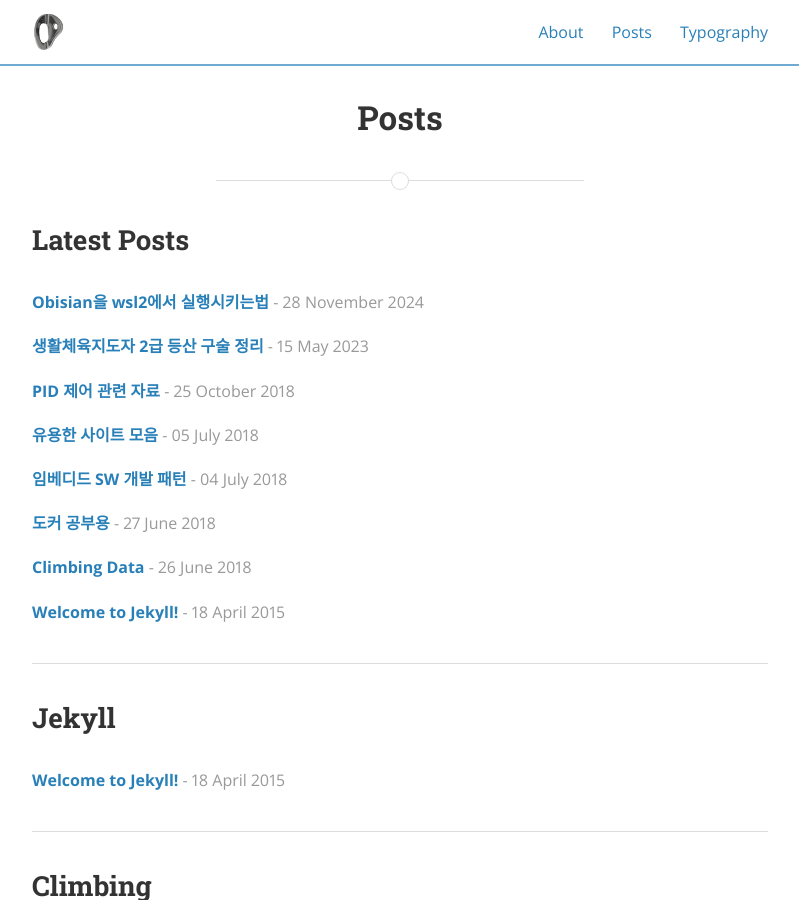
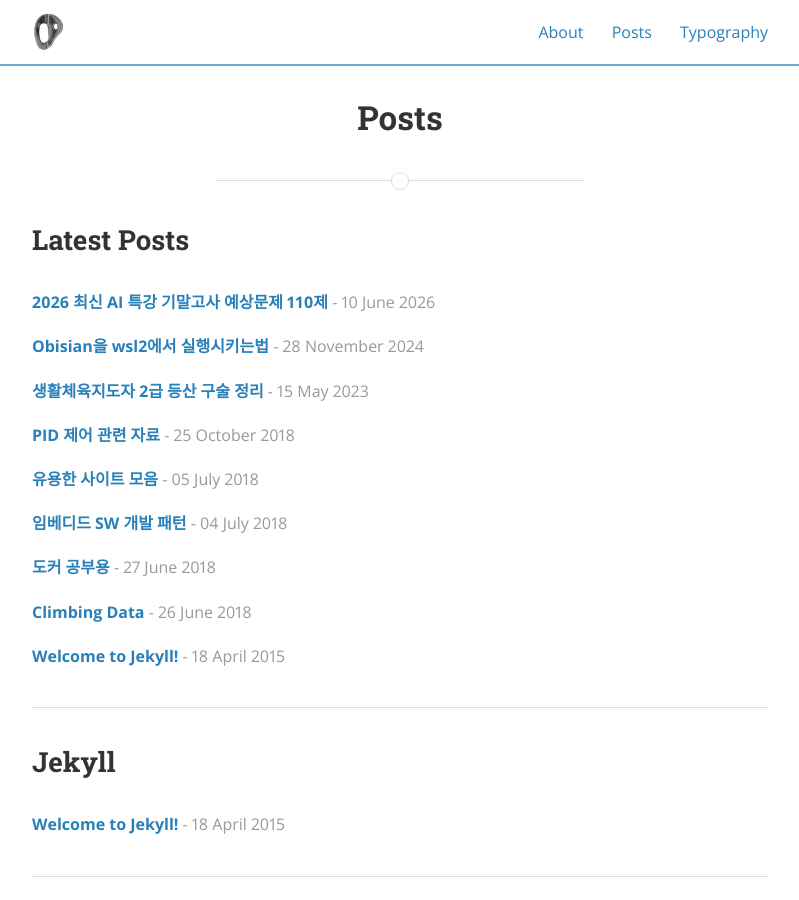
Before and after one commit to bacinchel/bacinchel.github.io, a Jekyll site: the page built from posts.html, in a window 1280 px wide and 900 px high. Shown: the whole window, without its empty margins (240-1039 px from the left). Built offline with Jekyll 4.4.1, drawn with Linux system fonts in a browser that asks for light colours; nearby versions of some CDN libraries; some of the changed text lies outside the part shown.

Commit message:
post폴더로 파일이동

```diff
--- a/최신AI특강기말고사예상문제.html
+++ b/_posts/2026-06-10-최신AI특강기말고사예상문제.html
@@ -1,3 +1,12 @@
+---
+layout: null
+title: "2026 최신 AI 특강 기말고사 예상문제 110제"
+date: 2026-06-10 00:00:00
+author: Inchul Baek
+categories: AI
+tags: final-exam
+permalink: /최신AI특강기말고사예상문제.html
+---
 <!DOCTYPE html>
 <html lang="ko">
 <head>
```
